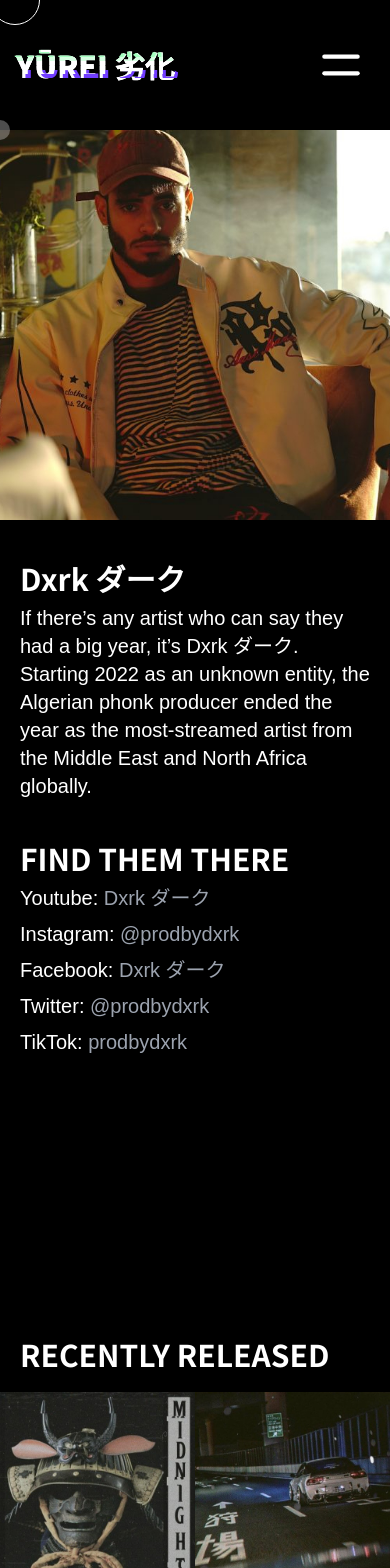
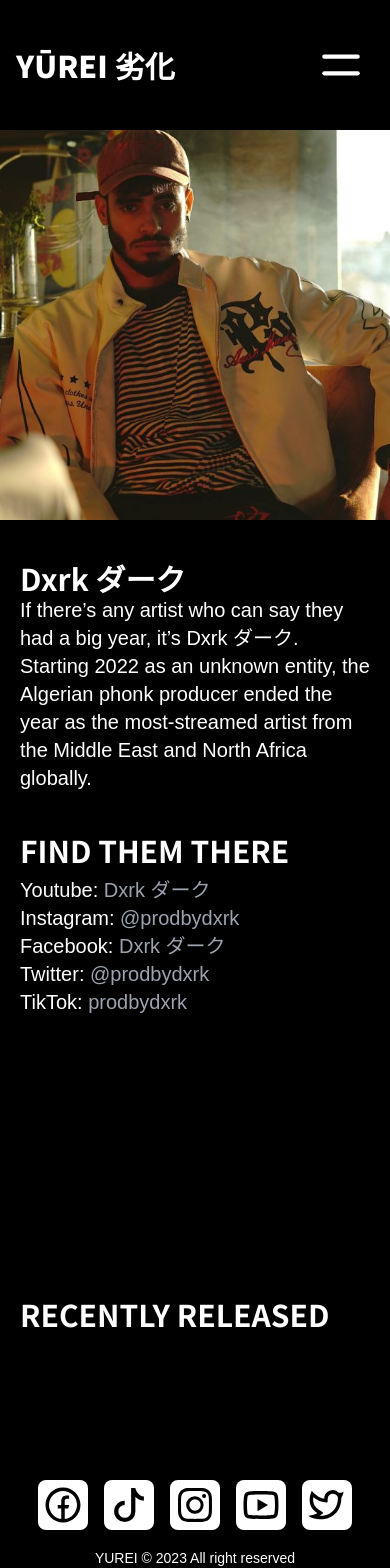
Before and after one commit to Cordapeche/yurei-tfe, a Next.js app: page /artist/1 in a window 390 px wide. Shown: the top 1568 px of the page. Built offline with nearby package versions, Linux system fonts and the light colour scheme.

Commit message:
second try

```diff
--- a/layout/Footer.js
+++ b/layout/Footer.js
@@ -18,21 +18,37 @@ const Footer = () => {
                 <div className='flex flex-col sm:flex-col lg:flex-row items-center justify-between'>
                     <div className='flex flex-col lg:items-start items-center pb-10 lg:pb-0'>
                         <div className=' grid gap-x-4 grid-cols-5 mb-3'>
-                            <button>
-                                <RiFacebookCircleLine className='bg-white hover:bg-gray-300 border-0 p-1 rounded-lg text-black' size={50} />
-                            </button>
-                            <button>
+
+                            <a target="_blank" aria-label="Facebook" href='https://www.facebook.com/yxreiprxd'>
+                                <button aria-label="Facebook">
+                                    <RiFacebookCircleLine className='bg-white hover:bg-gray-300 border-0 p-1 rounded-lg text-black' size={50} />
+                                </button>
+                            </a>
+
+                            <a target="_blank" aria-label="Tiktok" href='https://www.tiktok.com/yxreiprxd'>
+                            <button aria-label="Tiktok">
                                 <BsTiktok className='bg-white hover:bg-gray-300 border-0 p-2 rounded-lg text-black' size={50} />
                             </button>
-                            <button>
+                            </a>
+
+                            <a target="_blank" aria-label="Instagram"  href='https://www.instagram.com/yxreiprxd'>
+                            <button aria-label="Instagram">
                                 <BsInstagram className='bg-white hover:bg-gray-300 border-0 p-2 rounded-lg text-black' size={50} />
                             </button>
-                            <button>
+                            </a>
+
+                            <a target="_blank" aria-label="Youtube" href='https://www.youtube.com/yxreiprxd'>
+                            <button aria-label="Youtube">
                                 <RiYoutubeLine className='bg-white hover:bg-gray-300 border-0 p-1 rounded-lg text-black' size={50} />
                             </button>
-                            <button>
+                            </a>
+
+                            <a target="_blank" aria-label="Twitter" href='https://www.twitter.com/yxreiprxd'>
+                            <button aria-label="Twitter">
                                 <RiTwitterLine className='bg-white hover:bg-gray-300 border-0 p-1 rounded-lg text-black' size={50} />
                             </button>
+                            </a>
+
                         </div>
 
                         <div className='text-sm font-poppins font-normal'>
@@ -62,9 +78,9 @@ const Footer = () => {
                         </div>
                     </div>
 
-                    <div className='flex flex-col gap-y-1 justify-center lg:justify-start font-poppins font-normal'>
+                    <div className='flex flex-col gap-y-1 justify-center lg:justify-start font-poppins font-normal w-full lg:w-auto'>
                         <label>Subscribe to our newsletter</label>
-                        <form className='lg:items-end flex flex-col lg:flex-row '>
+                        <form className='lg:items-end flex flex-col lg:flex-row'>
                             <input type='text' name='email' placeholder='Email' className='bg-black border-solid border-2 p-2  border-white lg:mr-3 lg:mb-0' />
                             <button type='submit' value='submit' className='text-black bg-white hover:bg-gray-300        border-solid border-2 p-2 mt-2'>Submit</button>
                         </form>
--- a/layout/NavBar.js
+++ b/layout/NavBar.js
@@ -5,16 +5,25 @@ import { CgClose } from 'react-icons/cg';
 import { useRouter } from 'next/router';
 import { BsInstagram, BsTiktok } from 'react-icons/bs';
 import { RiFacebookCircleLine, RiYoutubeLine, RiTwitterLine, } from 'react-icons/ri';
+import React, { useEffect } from "react";
 
 const NavBar = () => {
-    const [navbar, setNavbar] = useState();
+    const [isHidden, setIsHidden] = useState(false)
 
     const router = useRouter();
 
+    const [showElement, setShowElement] = useState(true);
+    useEffect(() => {
+        setTimeout(function () {
+            setShowElement(false);
+        }, 5000);
+    }, []);
+
+
     return (
         <>
-            <nav className='bg-black text-white w-full py-5 px-4 md:px-8'>
-                <div className='justify-between md:items-center md:flex'>
+            <nav className='bg-black text-white w-full py-5 px-4 md:px-8 rela relative '>
+                <div className='justify-between md:items-center md:flex sticky top-0'>
                     <div className='flex items-center justify-between py-3 md:block'>
                         <div href='#' className='flex items-center'>
                             <span className='text-3xl font-bold font-heading self-center whitespace-nowrap dark:text-white uppercase'>
@@ -23,33 +32,42 @@ const NavBar = () => {
                                         <div className='line'>
                                             <Link href={'/'}>YŪREI 劣化</Link>
                                         </div>
-                                        <div className='line'>
+                                        {showElement ? (
+                                            <div
+                                                style={{
+                                                    opacity: showElement ? 1 : 0
+                                                }}
+                                            >
+                                                <div className='line absolute'>
                                                     <Link href={'/'}>YŪREI 劣化</Link>
                                                 </div>
-                                        <div className='line'>
+                                                <div className='line absolute'>
                                                     <Link href={'/'}>YŪREI 劣化</Link>
                                                 </div>
-                                        <div className='line'>
+                                                <div className='line absolute'>
                                                     <Link href={'/'}>YŪREI 劣化</Link>
                                                 </div>
-                                        <div className='line'>
+                                                <div className='line absolute'>
                                                     <Link href={'/'}>YŪREI 劣化</Link>
                                                 </div>
-                                        <div className='line'>
+                                                <div className='line absolute'>
                                                     <Link href={'/'}>YŪREI 劣化</Link>
                                                 </div>
-                                        <div className='line'>
+                                                <div className='line absolute'>
                                                     <Link href={'/'}>YŪREI 劣化</Link>
                                                 </div>
-                                        <div className='line'>
+                                                <div className='line absolute'>
                                                     <Link href={'/'}>YŪREI 劣化</Link>
                                                 </div>
-                                        <div className='line'>
+                                                <div className='line absolute'>
                                                     <Link href={'/'}>YŪREI 劣化</Link>
                                                 </div>
-                                        <div className='line'>
+                                                <div className='line absolute'>
                                                     <Link href={'/'}>YŪREI 劣化</Link>
                                                 </div>
+                                            </div>) : (
+                                            <div></div>
+                                        )}{" "}
                                     </h1>
                                 </div>
                             </span>
@@ -57,9 +75,9 @@ const NavBar = () => {
                         <div className='md:hidden'>
                             <button
                                 className='p-2 text-gray-700 rounded-md focus:border-gray-400 focus:border'
-                                onClick={() => setNavbar(!navbar)}
+                                onClick={() => setIsHidden(!isHidden)}
                             >
-                                {navbar ? (
+                                {isHidden ? (
                                     <div>
                                         <CgClose className='text-white' size={50} />
                                     </div>
@@ -71,26 +89,26 @@ const NavBar = () => {
                             </button>
                         </div>
                     </div>
-                    <div>
+                    <div className='z-50 relative'>
                         <div
-                            className={`flex-1 justify-self-center pb-3 mt-8 md:block md:pb-0 md:mt-0 ${navbar ? '' : 'hidden'}`}>
-                            <ul className='h-screen md:h-auto items-center justify-center md:flex md:space-x-8 md:mt-0 md:text-sm md:font-medium sm:pt-0 font-poppins uppercase'>
+                            className={`flex-1 justify-self-center pb-3 md:block md:pb-0 md:mt-0 ${isHidden ? '' : 'hidden'}`}>
+                            <ul className='items-center justify-center md:flex md:space-x-8 md:mt-0 md:text-sm md:font-medium sm:pt-0 font-poppins uppercase'>
                                 <li className='text-center pt-8 md:pt-0 text-3xl md:text-sm'>
 
-                                    <Link className={router.pathname == "/" ? "active" : ""} href={'/'} onClick={() => setNavbar(!navbar)}>releases</Link>
+                                    <a className={router.pathname == "/" ? "glitch font-bold text-4xl md:text-lg" : ""} href={'/'} >releases</a>
                                 </li>
 
                                 <li className='text-center pt-8 md:pt-0 text-3xl md:text-sm'>
-                                    <Link href={'/artist'} onClick={() => setNavbar(!navbar)}>artist</Link>
+                                    <a className={router.pathname == "/artist" ? "glitch font-bold text-4xl md:text-lg" : ""} href={'/artist'} >artists</a>
                                 </li>
                                 <li className=' text-center pt-8 md:pt-0 text-3xl md:text-sm'>
-                                    <Link href={'/event'} onClick={() => setNavbar(!navbar)}>event</Link>
+                                    <a className={router.pathname == "/event" ? "glitch font-bold text-4xl md:text-lg" : ""} href={'/event'} >event</a>
                                 </li>
                                 <li className='text-center pt-8 md:pt-0 text-3xl md:text-sm'>
-                                    <Link href={'/about'} onClick={() => setNavbar(!navbar)}>About</Link>
+                                    <a className={router.pathname == "/about" ? "glitch font-bold text-4xl md:text-lg" : ""} href={'/about'} >About</a>
                                 </li>
                                 <li className='text-center pt-8 md:pt-0 text-3xl md:text-sm'>
-                                    <Link href={'/contact'} onClick={() => setNavbar(!navbar)}>contact</Link>
+                                    <a className={router.pathname == "/contact" ? "glitch font-bold text-4xl md:text-lg" : ""} href={'/contact'} >contact</a>
                                 </li>
 
                                 <li className='text-center pt-20 md:pt-0 md:hidden'>
@@ -109,21 +127,35 @@ const NavBar = () => {
 
                                         <p className='font-poppins font-normal'>Keep an eye on us</p>
                                         <div className='grid gap-x-4 grid-cols-5 mb-3 pt-2'>
-                                            <button>
+                                            <a target="_blank" aria-label="Facebook" href='https://www.facebook.com/yxreiprxd'>
+                                                <button aria-label="Facebook">
                                                     <RiFacebookCircleLine className='bg-white hover:bg-gray-300 border-0 p-1 rounded-lg text-black' size={50} />
                                                 </button>
-                                            <button>
+                                            </a>
+
+                                            <a target="_blank" aria-label="Tiktok" href='https://www.tiktok.com/yxreiprxd'>
+                                                <button aria-label="Tiktok">
                                                     <BsTiktok className='bg-white hover:bg-gray-300 border-0 p-2 rounded-lg text-black' size={50} />
                                                 </button>
-                                            <button>
+                                            </a>
+
+                                            <a target="_blank" aria-label="Instagram" href='https://www.instagram.com/yxreiprxd'>
+                                                <button aria-label="Instagram">
                                                     <BsInstagram className='bg-white hover:bg-gray-300 border-0 p-2 rounded-lg text-black' size={50} />
                                                 </button>
-                                            <button>
+                                            </a>
+
+                                            <a target="_blank" aria-label="Youtube" href='https://www.youtube.com/yxreiprxd'>
+                                                <button aria-label="Youtube">
                                                     <RiYoutubeLine className='bg-white hover:bg-gray-300 border-0 p-1 rounded-lg text-black' size={50} />
                                                 </button>
-                                            <button>
+                                            </a>
+
+                                            <a target="_blank" aria-label="Twitter" href='https://www.twitter.com/yxreiprxd'>
+                                                <button aria-label="Twitter">
                                                     <RiTwitterLine className='bg-white hover:bg-gray-300 border-0 p-1 rounded-lg text-black' size={50} />
                                                 </button>
+                                            </a>
                                         </div>
                                     </div>
                                 </li>
--- a/pages/artist/[id].js
+++ b/pages/artist/[id].js
@@ -3,7 +3,6 @@ import Link from 'next/link';
 import Image from 'next/image';
 import { releases } from '../../model/releases.js';
 import { artists } from '../../model/artists.js';
-import { BiLink } from 'react-icons/bi';
 
 
 export const getStaticProps = async ({ params }) => {
@@ -30,11 +29,9 @@ export default ({ artist }) => (
 
         <Head>
             <title> YUREI | HOME </title>
-            <meta name='keywords' content='nextjs' />
-            <script src='../js/script.js' refer></script>
+            <meta name="description" content="A grid layout showcasing the label's featured artists, each with a profile picture, artist name, and a brief introduction or tagline highlighting their style." />
+            <meta name='keywords' content='grid, display, yurei, album cover, releases' />
         </Head>
-        <div class="cursor"></div>
-        <div class="cursor2"></div>
 
         <div className='grid grid-cols-2 md:grid-cols-4 w-full overflow-hidden h-full text-center'>
             <div className='overflow-hidden cursor-pointer relative group aspect-w-3 aspect-h-3 xl:aspect-w-7 xl:aspect-h-6 col-span-2'>
@@ -59,41 +56,41 @@ export default ({ artist }) => (
                     <a target="_blank" href={artist.Www}>
                         <h2 className='text-3xl font-semibold font-noto'>{artist.Name}</h2>
                     </a>
-                    <p className='pt-2 text-xl font-normal font-poppins'>{artist.Bio}</p>
+                    <p className='text-xl font-normal font-poppins'>{artist.Bio}</p>
                     <div className='text-left pt-10'>
-                        <h2 className='text-3xl font-semibold uppercase font-noto'>Find them there</h2>
+                        <h2 className='text-3xl font-semibold uppercase font-noto pb-2'>Find them there</h2>
 
                         <div className='flex flex-row w-full justify-stretch items-center font-poppins'>
                             <a target="_blank" href={artist.YouTubeUrl}>
-                                <div className='pt-2 text-xl font-normal font-poppins'>
+                                <div className='text-xl font-normal font-poppins hover:pl-10'>
                                     {artist.YouTube} <span className='text-gray-400'>{artist.YouTubeTag}</span>
                                 </div>
                             </a>
                         </div>
                         <div className='flex flex-row w-full justify-stretch items-center font-poppins'>
                             <a target="_blank" href={artist.InstagramUrl}>
-                                <div className='pt-2 text-xl font-normal font-poppins'>
+                                <div className='text-xl font-normal font-poppins hover:pl-10'>
                                     {artist.Instagram} <span className='text-gray-400'>{artist.InstagramTag}</span>
                                 </div>
                             </a>
                         </div>
                         <div className='flex flex-row w-full justify-stretch items-center font-poppins'>
                             <a target="_blank" href={artist.FacebookUrl}>
-                                <div className='pt-2 text-xl font-normal font-poppins'>
+                                <div className='text-xl font-normal font-poppins hover:pl-10'>
                                     {artist.Facebook} <span className='text-gray-400'>{artist.FacebookTag}</span>
                                 </div>
                             </a>
                         </div>
                         <div className='flex flex-row w-full justify-stretch items-center font-poppins'>
                             <a target="_blank" href={artist.TwitterUrl}>
-                                <div className='pt-2 text-xl font-normal font-poppins'>
+                                <div className='text-xl font-normal font-poppins hover:pl-10'>
                                     {artist.Twitter} <span className='text-gray-400'>{artist.TwitterTag}</span>
                                 </div>
                             </a>
                         </div>
                         <div className='flex flex-row w-full justify-stretch items-center font-poppins'>
                             <a target="_blank" href={artist.TikTokUrl}>
-                                <div className='pt-2 text-xl font-normal font-poppins'>
+                                <div className='text-xl font-normal font-poppins hover:pl-10'>
                                     {artist.TikTok} <span className='text-gray-400'>{artist.TikTokTag}</span>
                                 </div>
                             </a>
@@ -116,17 +113,21 @@ export default ({ artist }) => (
         <div className='grid grid-cols-2 md:grid-cols-4 w-full overflow-hidden h-full text-center'>
             <div className=' col-span-4 '>
                 <div className='grid grid-cols-2 md:grid-cols-4 w-full overflow-hidden h-full text-center'>
-                    {releases.slice(7).map(release => (
+                    {releases.filter((ArtistId) => ArtistId.id === Number(artist)).map((release) => (
+
+
+
+
                         <Link href={'/songs/' + release.Artist} key={release.Artist}>
-                            <div className="overflow-hidden cursor-pointer relative group aspect-w-3 aspect-h-3 xl:aspect-w-7 xl:aspect-h-6">
-                                <div className=" z-50 opacity-0 group-hover:opacity-100 transition duration-300 ease-in-out cursor-pointer absolute">
+                            <div className="overflow-hidden cursor-pointer relative group aspect-w-3 aspect-h-3 xl:aspect-w-7 xl:aspect-h-7">
+                                {/* <div className=" z-50 opacity-0 group-hover:opacity-100 transition duration-300 ease-in-out cursor-pointer absolute">
                                     <div className="bg-black bg-opacity-50 h-full w-full flex justify-center items-center flex-col text-white">
                                         <h1 className='text-2xl xl:text-5xl font-bold flex '>
                                             <div className='font-noto uppercase'> {release.Title} </div>
                                         </h1>
                                         <p className='opacity-80 text-sm font-poppins '>{release.Artist}</p>
                                     </div>
-                                </div>
+                                </div> */}
                                 <Image
                                     alt=""
                                     src={release.Picture}
@@ -136,11 +137,13 @@ export default ({ artist }) => (
                                 />
                             </div>
                         </Link>
+
                     ))}
+
+
                 </div >
             </div>
         </div>
-
     </>
 
 )
```
Also changed, not shown: pages/events/[id].js (+38 -15 lines), pages/songs/[id].js (+15 -56 lines). Lines whose indentation alone changed are shown as unchanged.
